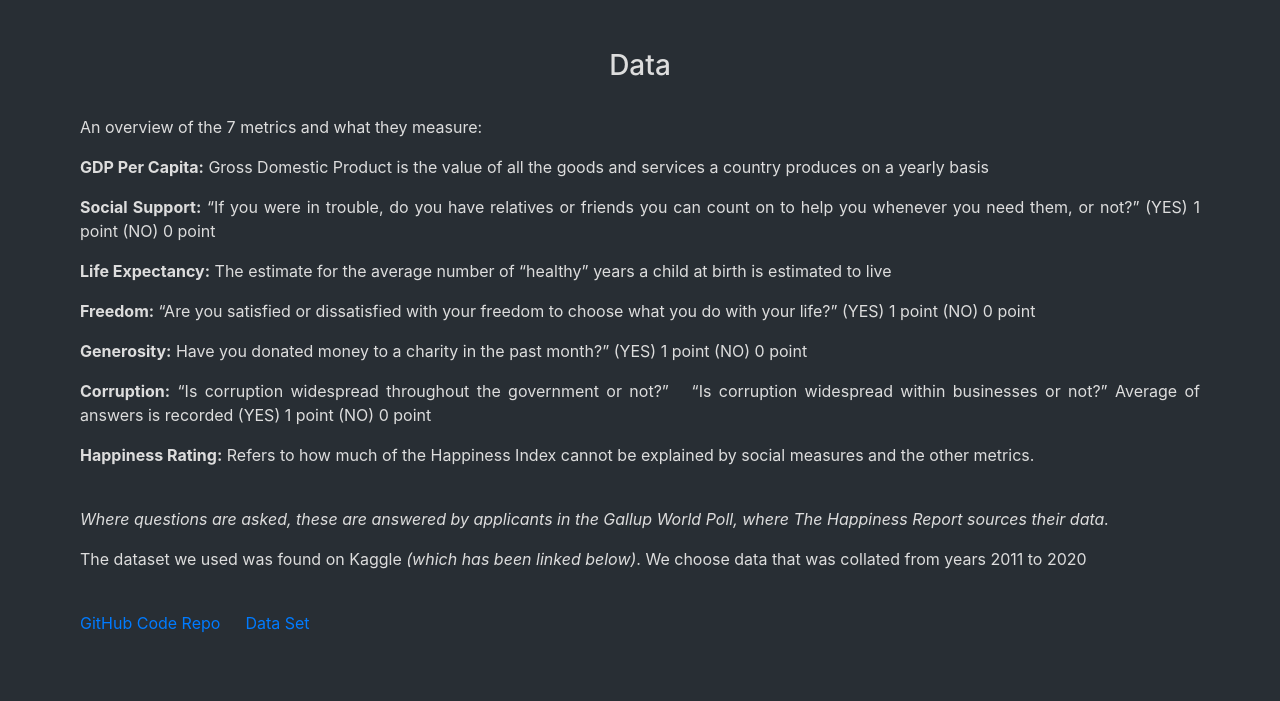
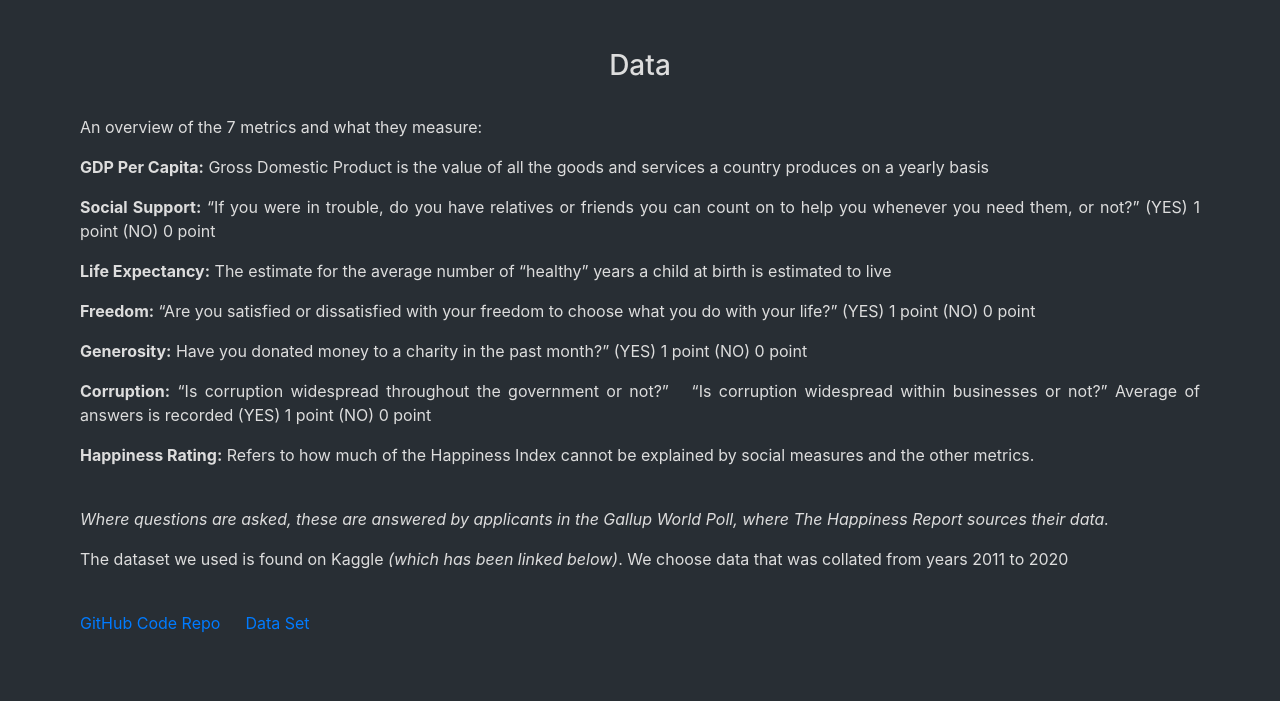
Before and after one commit to Kritikaag/project2, a Flask app: page / in a window 1280 px wide. Shown: the part 2944-3645 px from the top of the page. Run offline with Flask 2, Linux system fonts and the light colour scheme; parts of the project's set-up code (start-up, migrations or seed data) failed here and were passed over; some libraries are stand-ins or nearby versions.

Commit message:
Update index.html

```diff
--- a/happiness/templates/index.html
+++ b/happiness/templates/index.html
@@ -95,7 +95,7 @@
 	<p><b>Corruption:</b> “Is corruption widespread throughout the government or not?” &ensp; “Is corruption widespread within businesses or not?” Average of answers is recorded (YES) 1 point (NO) 0 point</p>
 	<p><b>Happiness Rating:</b> Refers to how much of the Happiness Index cannot be explained by social measures and the other metrics.</p><br>
 	<p><i>Where questions are asked, these are answered by applicants in the Gallup World Poll, where The Happiness Report sources their data.</i></p>
-	<p>The dataset we used was found on Kaggle <i>(which has been linked below)</i>. We choose data that was collated from years 2011 to 2020</p><br>
+	<p>The dataset we used is found on Kaggle <i>(which has been linked below)</i>. We choose data that was collated from years 2011 to 2020</p><br>
 	<p><a href="https://github.com/Kritikaag/project2">GitHub Code Repo</a> &emsp; <a href="https://www.kaggle.com/ajaypalsinghlo/world-happiness-report-2021">Data Set</a></p>
 </div>
 
```
